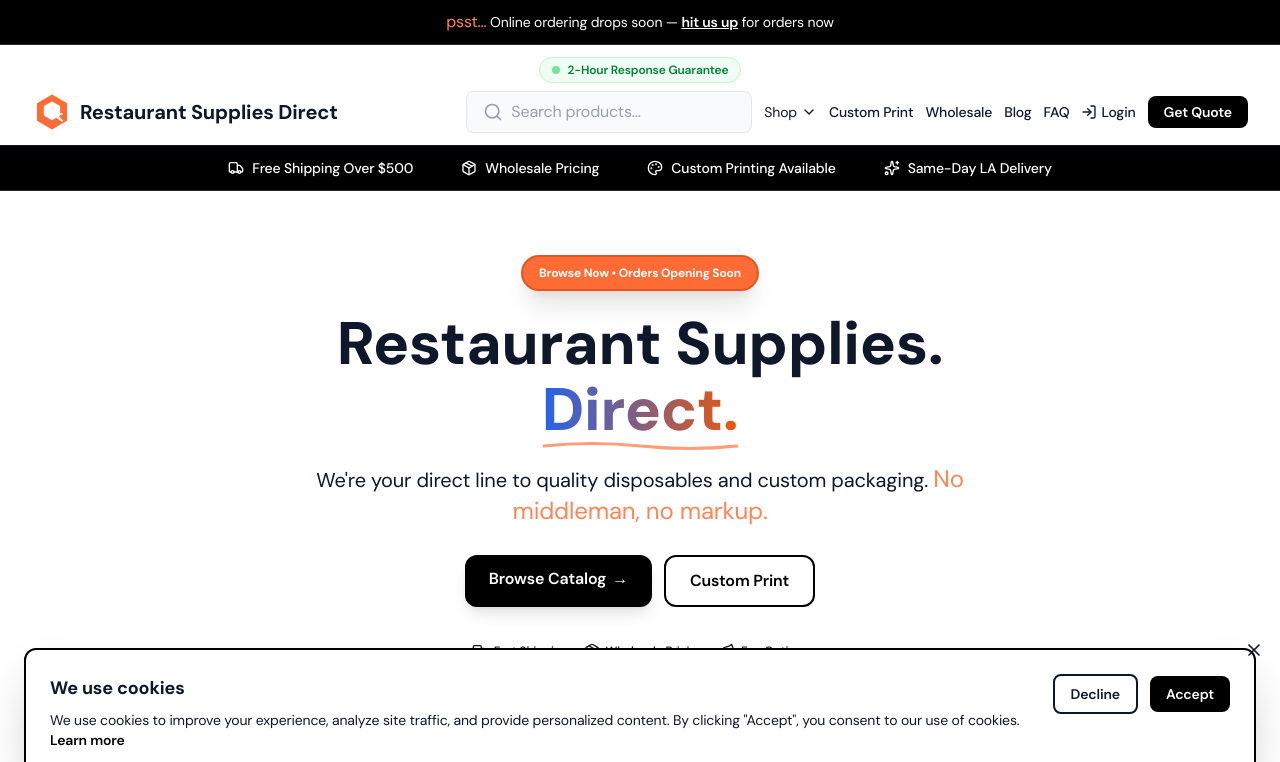
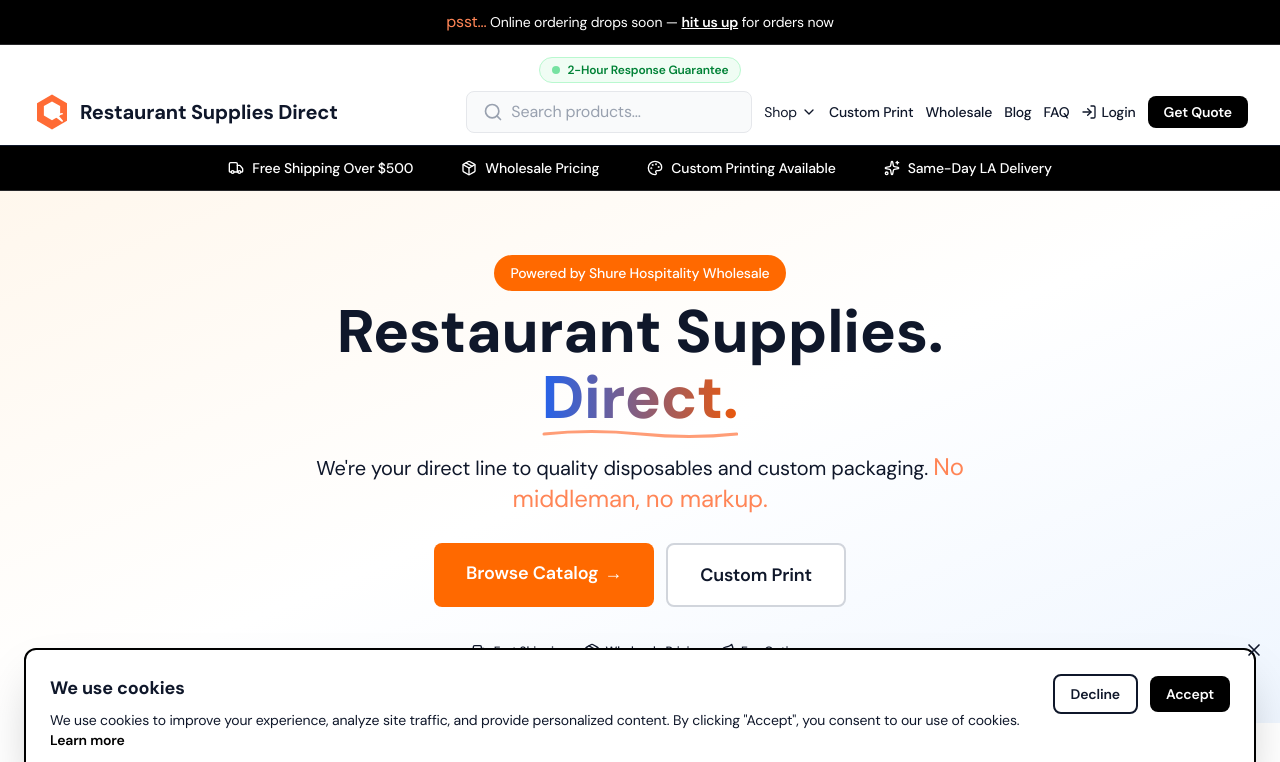
Before and after one commit to shurehw/restaurant-supplies-direct, a Next.js app: page / in a window 1280 px wide. Shown: the top 762 px of the page. Built offline with nearby package versions, Linux system fonts and the light colour scheme; no server answers.

Commit message:
Apply custom-printing page style to homepage - orange gradient hero and orange CTA buttons

```diff
--- a/components/HomeContent.tsx
+++ b/components/HomeContent.tsx
@@ -398,13 +398,13 @@
         </div>
 
         {/* Hero Section with Background */}
-        <div className="relative bg-white py-12 sm:py-16 overflow-hidden">
+        <div className="relative bg-gradient-to-br from-orange-50 via-white to-blue-50 py-12 sm:py-16 overflow-hidden">
 
           <div className="max-w-7xl mx-auto px-4 sm:px-6 lg:px-8">
             <div className="max-w-3xl mx-auto text-center space-y-5">
               {/* Badge */}
-              <div className="inline-flex items-center px-4 py-2 rounded-full text-white text-xs font-bold shadow-xl border-2" style={{ backgroundColor: '#FF6B35', borderColor: '#E55520' }}>
-                Browse Now • Orders Opening Soon
+              <div className="inline-flex items-center px-4 py-2 rounded-full bg-orange-500 text-white text-sm font-medium mb-2">
+                Powered by Shure Hospitality Wholesale
               </div>
 
               {/* Hero Heading */}
@@ -427,14 +427,14 @@
               <div className="flex flex-col sm:flex-row gap-3 justify-center pt-2">
                 <Link
                   href="/shop"
-                  className="group px-6 py-3 bg-black text-white font-semibold text-base rounded-xl hover:bg-gray-800 transition-all shadow-lg hover:shadow-xl"
+                  className="group px-8 py-4 bg-orange-500 text-white font-heading font-semibold text-lg rounded-lg hover:bg-orange-600 transition-colors"
                 >
                   Browse Catalog
                   <span className="inline-block ml-1.5 group-hover:translate-x-1 transition-transform">→</span>
                 </Link>
                 <Link
                   href="/custom-printing"
-                  className="px-6 py-3 bg-white text-black font-semibold text-base rounded-xl hover:bg-gray-50 transition-all border-2 border-black hover:border-brand-orange hover:shadow-lg"
+                  className="px-8 py-4 bg-white text-ink font-heading font-semibold text-lg rounded-lg hover:bg-gray-50 transition-all border-2 border-gray-300 hover:border-orange-500"
                 >
                   Custom Print
                 </Link>
```
